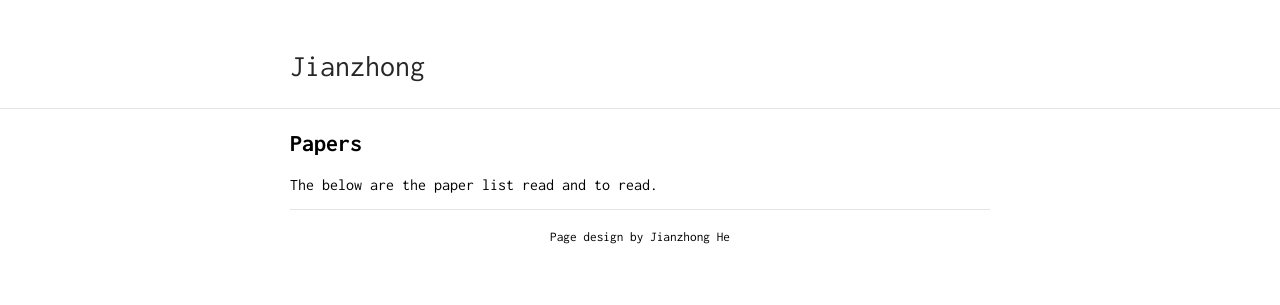
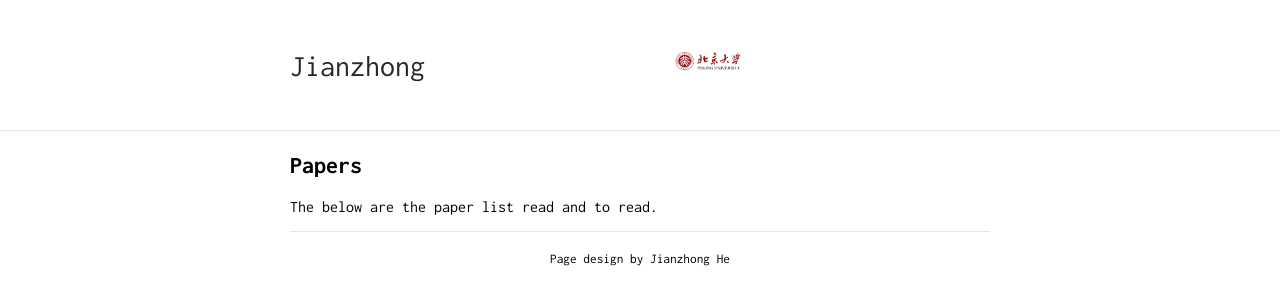
Before and after one commit to pkuCactus/pkuCactus2.github.io, a Jekyll site: the page built from paper.md, in a window 1280 px wide. Shown: the top 305 px of the page. Built offline with Jekyll 4.4.1, drawn with Linux system fonts in a browser that asks for light colours; our own code applies the rules of GitHub Pages for plain Markdown files.

Commit message:
add pkulogo

```diff
--- a/_layouts/paper.html
+++ b/_layouts/paper.html
@@ -60,6 +60,7 @@
                 <img id="ins-logo" src="{{ site.ins_logo }}" width="10%" />
             {% endif %}
             <a id="author-name" class="alignable pull-left" href="{{ site.baseurl }}">{{ site.title }}</a>
+            <img id="ins-logo" src="pkulogo.png" width="10%" />
             <ul id="navlist" class="alignable pull-right navbar-ul">
                 {% for x in site.nav %}
                     {% if x.name == "Resume" %}
```
